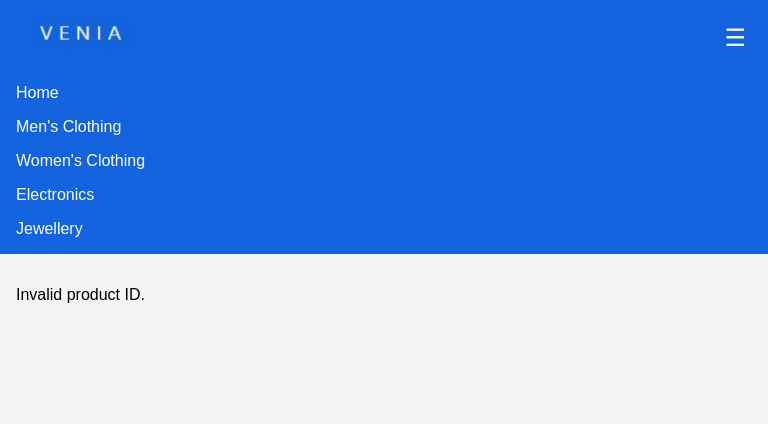
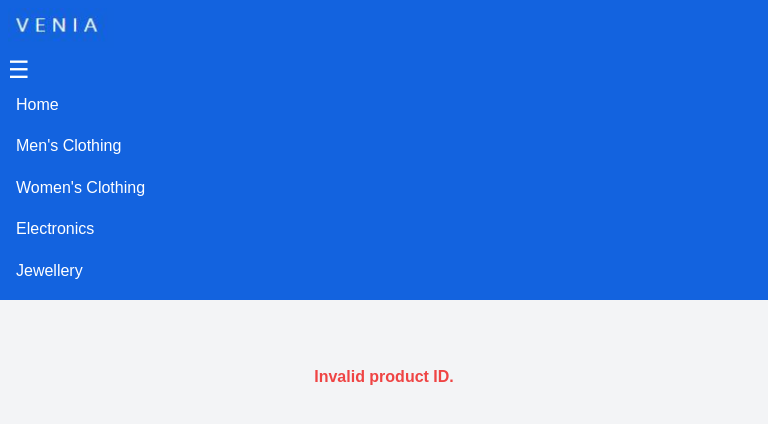
Before and after one commit to Jatin-Bahl/eCommerce, a plain HTML site: page product.html in a window 768 px wide. Both pictures are taken after a click on the button "Toggle menu". Drawn offline with Linux system fonts and the light colour scheme.

Commit message:
Update product.css

```diff
--- a/product.css
+++ b/product.css
@@ -1,16 +1,22 @@
+* {
+    margin: 0;
+    padding: 0;
+    box-sizing: border-box;
+}
+
 body {
     font-family: Arial, sans-serif;
-  margin: 0;
-  padding: 0;
+    line-height: 1.6;
     background-color: #f3f4f6;
 }
 
 .navbar {
     background-color: #1363df;
     display: flex;
+    flex-wrap: wrap;
     align-items: center;
     justify-content: space-between;
-  padding: 0.5rem 1rem;
+    padding: 0.5rem;
 }
 
 .navbar a {
@@ -23,6 +29,11 @@ body {
 
 .navbar a:hover {
     background-color: #0f4fb8;
+}
+
+.navbar a.logo {
+    padding: 0;
+    margin-right: auto;
 }
 
 .navbar .logo img {
@@ -38,19 +49,26 @@ body {
     cursor: pointer;
 }
 
+.nav-links {
+    display: flex;
+    align-items: center;
+}
+
 main {
     max-width: 1200px;
-  margin: 1rem auto;
+    margin: 2rem auto;
     padding: 0 1rem;
 }
 
 .product-detail {
     display: flex;
-  flex-direction: column;
-  gap: 1rem;
+    flex-wrap: wrap;
+    gap: 2rem;
 }
 
 .product-image {
+    flex: 1;
+    min-width: 300px;
     background-color: white;
     border-radius: 0.5rem;
     overflow: hidden;
@@ -65,9 +83,11 @@ main {
 }
 
 .product-info {
+    flex: 1;
+    min-width: 300px;
     display: flex;
     flex-direction: column;
-  gap: 1rem;
+    gap: 1.5rem;
 }
 
 .product-category {
@@ -76,7 +96,7 @@ main {
 }
 
 .product-title {
-  font-size: 1.25rem;
+    font-size: 1.5rem;
     font-weight: bold;
     margin: 0.5rem 0;
 }
@@ -93,13 +113,12 @@ main {
 }
 
 .product-price {
-  font-size: 1.5rem;
+    font-size: 1.875rem;
     font-weight: bold;
 }
 
 .product-description {
     color: #4b5563;
-  font-size: 0.9rem;
 }
 
 .quantity-selector {
@@ -127,7 +146,6 @@ main {
 .action-buttons {
     display: flex;
     gap: 1rem;
-  flex-wrap: wrap;
 }
 
 .add-to-cart {
@@ -138,7 +156,6 @@ main {
     padding: 0.75rem;
     border-radius: 0.25rem;
     cursor: pointer;
-  font-size: 1rem;
 }
 
 .action-icon {
@@ -150,11 +167,14 @@ main {
     font-size: 1.25rem;
 }
 
-@media (max-width: 768px) {
-  .navbar {
-    flex-wrap: wrap;
+.error-message {
+    color: #ef4444;
+    font-weight: bold;
+    text-align: center;
+    margin-top: 2rem;
 }
 
+@media (max-width: 768px) {
     .menu-toggle {
         display: block;
     }
@@ -162,41 +182,43 @@ main {
     .nav-links {
         display: none;
         width: 100%;
-    padding-top: 0.5rem;
+        flex-direction: column;
+        align-items: flex-start;
     }
 
     .nav-links.active {
         display: flex;
+    }
+
+    .navbar a {
+        width: 100%;
+        padding: 0.5rem;
+        margin: 0;
+    }
+
+    .product-detail {
         flex-direction: column;
     }
 
-  .nav-links a {
-    padding: 0.5rem 0;
-  }
-
-  .product-image img {
-    max-height: 300px;
+    .product-image,
+    .product-info {
+        width: 100%;
     }
 
     .product-title {
-    font-size: 1.1rem;
+        font-size: 1.25rem;
     }
 
     .product-price {
-    font-size: 1.25rem;
+        font-size: 1.5rem;
     }
 
     .action-buttons {
-    flex-direction: column;
+        flex-wrap: wrap;
     }
 
     .add-to-cart {
         width: 100%;
+        margin-bottom: 0.5rem;
     }
 }
-
-@media (min-width: 768px) {
-    .product-detail {
-        grid-template-columns: 1fr 1fr;
-    }
-}
```
Lines whose indentation alone changed are shown as unchanged.
